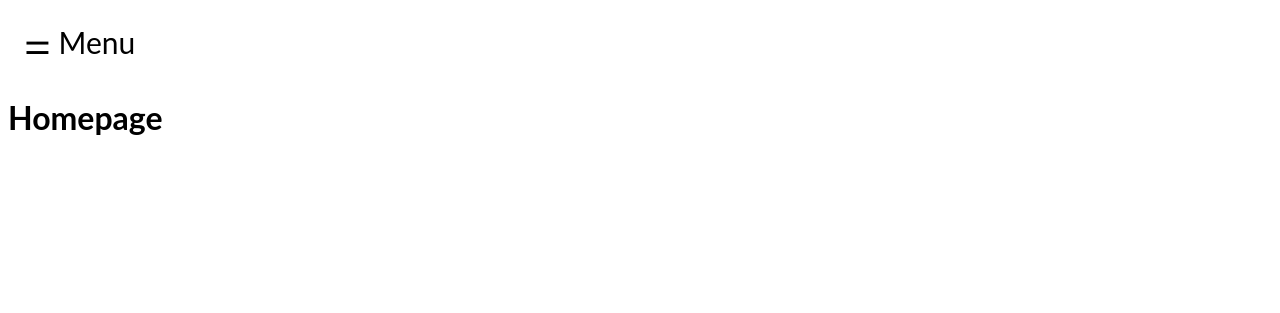
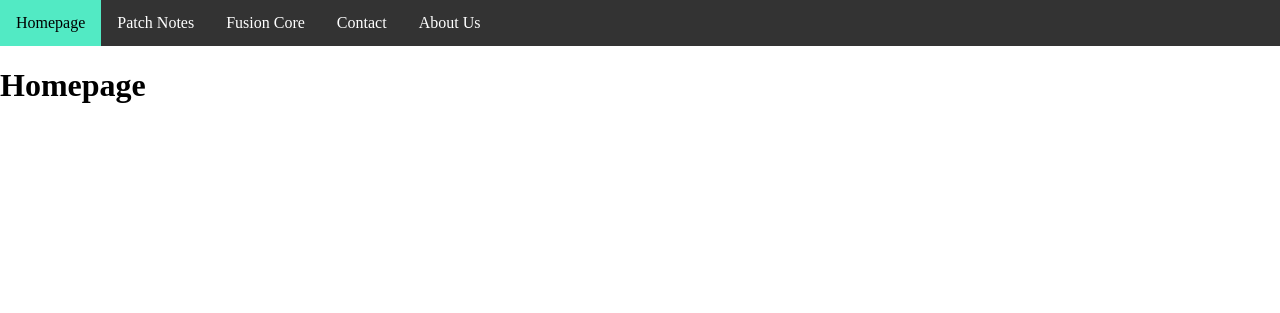
Before and after one commit to Fredrik10/Fusioncore, a PHP site: page / in a window 1280 px wide. Shown: the top 313 px of the page. Run offline with PHP 8.4, Linux system fonts and the light colour scheme.

Commit message:
Revert "Merge branch 'master' into fredrik"
This reverts commit ef0aa81a7c103050ae0139f28cb92451bb731891, reversing
changes made to dd5b405f3c02946d90f0187c225da3ff5c9d282f.

```diff
--- a/david/buttons.js
+++ b/david/buttons.js
@@ -1,13 +1,2 @@
-
-
-function openNav() {
-    document.getElementById("mySidenav").style.width = "250px";
-    document.getElementById("main").style.marginLeft = "250px";
-    document.body.style.backgroundColor = "rgba(0,0,0,0.4)";
-}
-
-function closeNav() {
-    document.getElementById("mySidenav").style.width = "0";
-    document.getElementById("main").style.marginLeft= "0";
-    document.body.style.backgroundColor = "white";
-}
+<script>
+function
--- a/david/index.html
+++ b/david/index.html
@@ -6,24 +6,17 @@
 <meta http-equiv="X-UA-Compatible" content="ie=edge">
 <title>Fusion Core</title>
 <link rel="stylesheet" href="navigationbords.css">
-<script type="text/javascript" src="buttons.js"></script>
 </head>
 <body>
 
 
-    <div id="mySidenav" class="sidenav">
-        <a href="javascript:void(0)" class="closebtn" onclick="closeNav()">&times;</a>
-        <a href="index.html">Homepage &#9916;</a>
-        <a href="artiklar.html">Patch Notes &#9916;</a>
-        <a href="fusioncore.html">Fusion Core &#9916;</a>
-        <a href="kontakter.html">Contact &#9916;</a>
-        <a href="omoss.html">About Us &#9916;</a>
-      </div>
-
-      <div id="main">
-
-        <span style="font-size:30px;cursor:pointer" onclick="openNav()">&#9868; Menu</span>
-      </div>
+<ul class="topnav">
+    <li><a class="active" href="index.html">Homepage</a></li>
+    <li><a href="artiklar.html">Patch Notes</a></li>
+    <li><a href="fusioncore.html">Fusion Core</a></li>
+    <li><a href="kontakter.html">Contact</a></li>
+    <li><a href="omoss.html">About Us</a></li>
+  </ul>
   <h1> Homepage</h1>
 </body>
 </html>
--- a/david/navigationbords.css
+++ b/david/navigationbords.css
@@ -1,81 +1,34 @@
 @charset "utf-8";
+body {margin: 0;}
 
-body {
-    font-family: "Lato", sans-serif;
-    transition: background-color .5s;
+ul.topnav {
+    list-style-type: none;
+    margin: 0;
+    padding: 0;
+    overflow: hidden;
+    background-color: #333;
+}
+
+ul.topnav li {float: left;}
+
+ul.topnav li a {
+    display: block;
+    color: white;
+    text-align: center;
+    padding: 14px 16px;
+    text-decoration: none;
+}
+
+ul.topnav li a:hover:not(.active) {background-color: #000;}
+
+ul.topnav li a.active {background-color: #52eac4; color : black;}
+
+ul.topnav li.right {float: right;}
+
+@media screen and (max-width: 600px){
+    ul.topnav li.right,
+    ul.topnav li {float: none;}
 }
 h1{
     margin-bottom: -80px;
 }
-.buttonav {
-    background-color: black; /* Green */
-    border: none;
-    color: white;
-    padding: 13px;
-    text-align: center;
-    text-decoration: none;
-    display: inline-block;
-    font-size: 16px;
-    margin: 4px 2px;
-    cursor: pointer;
-}
-.button1, .button2 {
-    margin-top: 5%;
-    margin-left: 25%;
-    border-radius: 12px;
-    list-style: none;
-
-}
-.link1 {
-    text-decoration: none;
-    color: white;
-}
-
-
-.sidenav {
-    height: 100%;
-    width: 0;
-    position: fixed;
-    z-index: 1;
-    top: 0;
-    left: 0;
-    background-color: #00FFFF;
-    overflow-x: hidden;
-    transition: 0.5s;
-    padding-top: 60px;
-}
-
-.sidenav a {
-    padding: 8px 8px 8px 32px;
-    text-decoration: none;
-    font-size: 25px;
-    color: #111;
-    display: block;
-    transition: 0.3s;
-}
-
-.sidenav a:hover {
-    color: #f1f1f1;
-}
-
-.sidenav .closebtn {
-    position: absolute;
-    top: 0;
-    right: 25px;
-    font-size: 36px;
-    margin-left: 50px;
-}
-
-#main {
-    transition: margin-left .5s;
-    padding: 16px;
-}
-.logo {
-
-}
-
-
-@media screen and (max-height: 450px) {
-  .sidenav {padding-top: 15px;}
-  .sidenav a {font-size: 18px;}
-}
--- a/html/buttons.js
+++ /dev/null
@@ -1,2 +0,0 @@
-<script>
-function
```
Also changed, not shown: david/artiklar.html (+7 -14 lines), david/fusioncore.html (+11 -28 lines), david/kontakter.html (+7 -14 lines), david/omoss.html (+7 -14 lines), david/Fusioncore.png (deleted), david/nyanordkorea.txt (added), html/fifaking.txt (deleted), html/navigationbords.css (line endings or trailing spaces).
